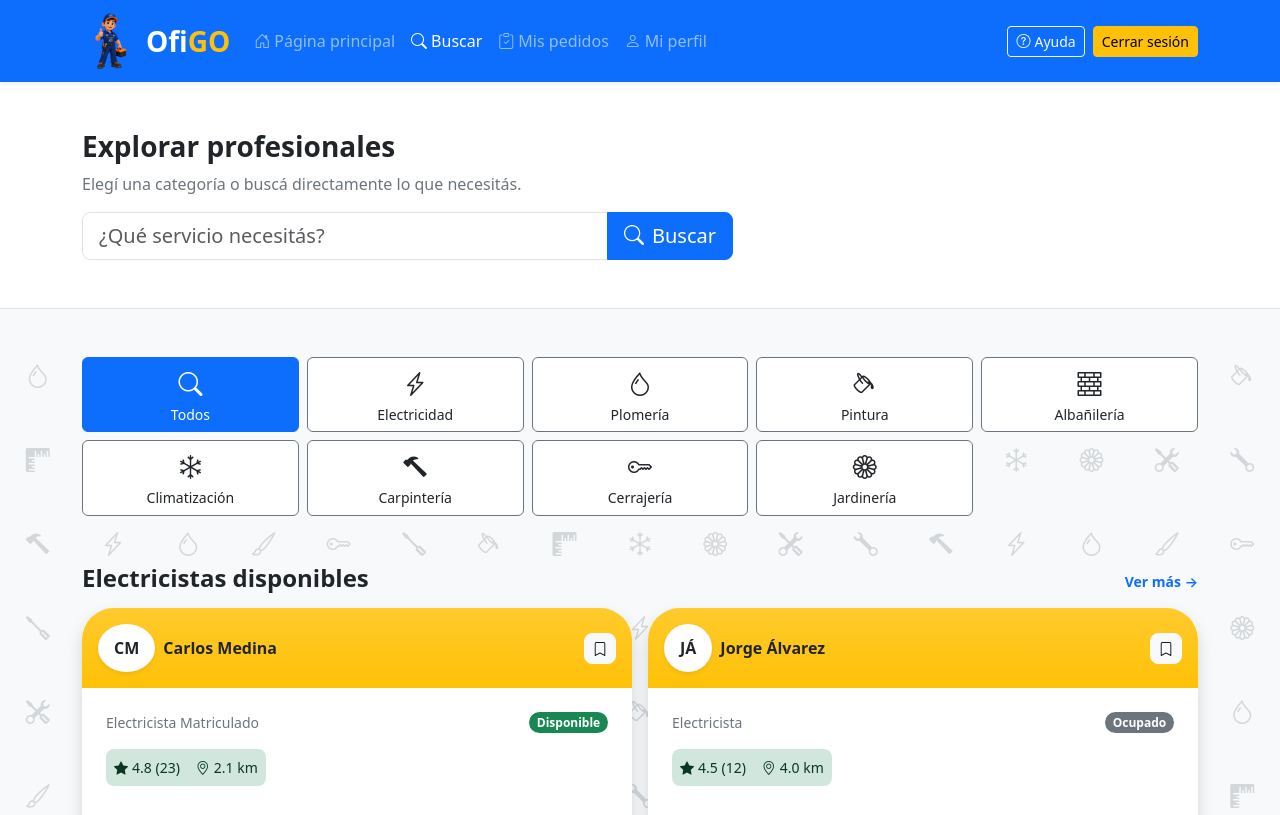
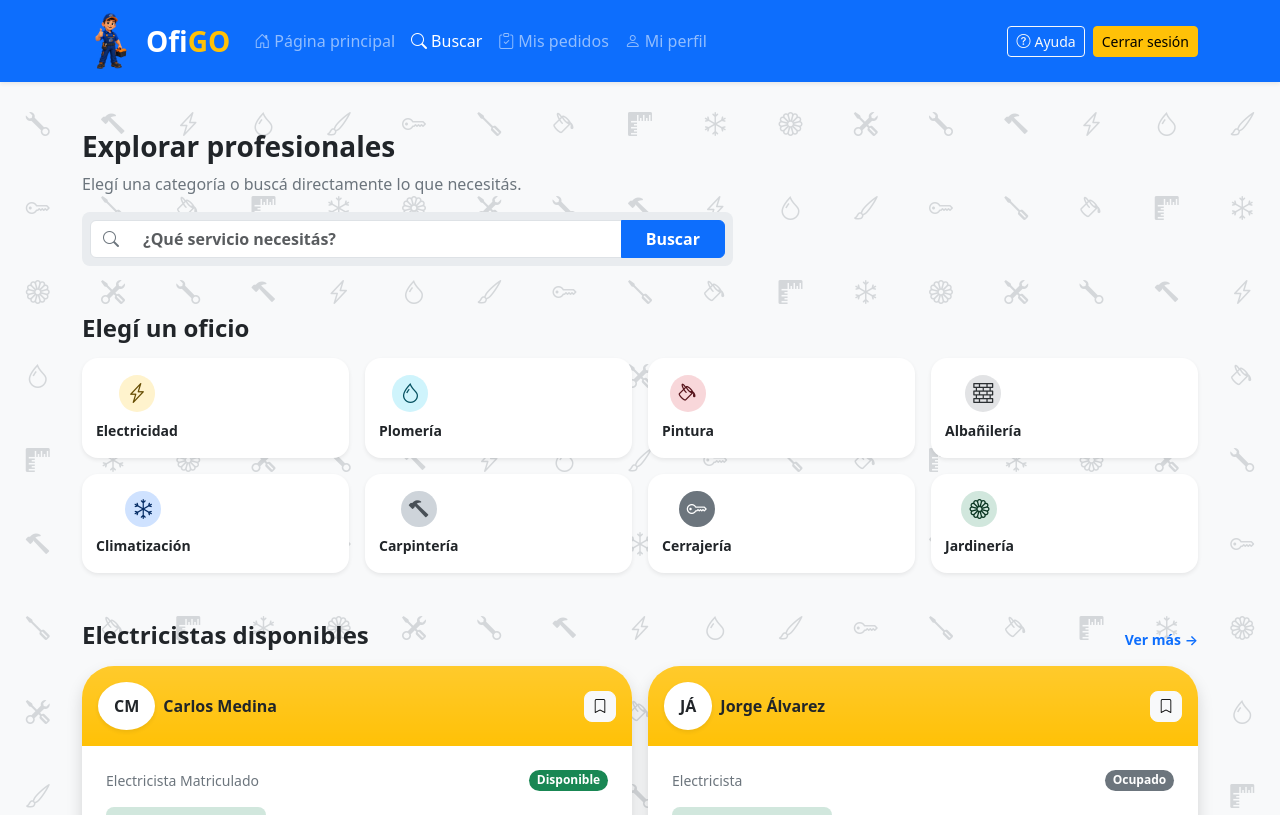
Before and after one commit to lumedina23/programacion4-c9-react, a React (Vite) app: page /oficios in a window 1280 px wide. Shown: the top 815 px of the page. Built offline with nearby package versions, Linux system fonts and the light colour scheme.

Commit message:
Categorías de Oficios con el estilo de la portada y Cerrajería con otro color

```diff
--- a/src/components/common/TarjetaCategoria.jsx
+++ b/src/components/common/TarjetaCategoria.jsx
@@ -1,10 +1,20 @@
 import { Card } from 'react-bootstrap'
 
-function TarjetaCategoria({ nombre, icono, color }) {
+function TarjetaCategoria({ nombre, icono, color, relleno = false, activa = false, alSeleccionar }) {
+  const seleccionable = Boolean(alSeleccionar)
+  const borde = activa ? `border border-2 border-${color}` : 'border-0'
+  const circulo = relleno ? `bg-${color} text-white` : `bg-${color}-subtle text-${color}-emphasis`
+
   return (
-    <Card className="h-100 text-center border-0 shadow-sm rounded-4">
+    <Card
+      as={seleccionable ? 'button' : 'div'}
+      type={seleccionable ? 'button' : undefined}
+      onClick={alSeleccionar}
+      aria-pressed={seleccionable ? activa : undefined}
+      className={`h-100 w-100 text-center shadow-sm rounded-4 ${borde}`}
+    >
       <Card.Body className="d-flex flex-column align-items-center gap-2 py-3 px-2">
-        <div className={`bg-${color}-subtle text-${color}-emphasis rounded-circle p-2 lh-1`}>
+        <div className={`${circulo} rounded-circle p-2 lh-1`}>
           <i className={`bi ${icono} fs-5`}></i>
         </div>
         <Card.Text className="fw-semibold small mb-0">{nombre}</Card.Text>
--- a/src/data/categorias.js
+++ b/src/data/categorias.js
@@ -1,6 +1,7 @@
 // icono: nombre de la clase de Bootstrap Icons (https://icons.getbootstrap.com)
 // color: color de Bootstrap que usa la tarjeta del profesional
 // etiqueta: nombre corto para mostrar (opcional)
+// relleno: círculo del ícono con el color lleno, para distinguirla de otra con el mismo color (opcional)
 // titulo: encabezado que se muestra en Oficios al listar esa categoría
 export const CATEGORIAS = [
   { nombre: 'Electricidad', icono: 'bi-lightning-charge', color: 'warning', titulo: 'Electricistas disponibles' },
@@ -9,6 +10,6 @@ export const CATEGORIAS = [
   { nombre: 'Albañilería', icono: 'bi-bricks', color: 'secondary', titulo: 'Albañiles disponibles' },
   { nombre: 'Climatizacion y Refrigeración', etiqueta: 'Climatización', icono: 'bi-snow', color: 'primary', titulo: 'Técnicos en climatización y refrigeración' },
   { nombre: 'Carpintería', icono: 'bi-hammer', color: 'dark', titulo: 'Carpinteros disponibles' },
-  { nombre: 'Cerrajería', icono: 'bi-key', color: 'secondary', titulo: 'Cerrajeros disponibles' },
+  { nombre: 'Cerrajería', icono: 'bi-key', color: 'secondary', relleno: true, titulo: 'Cerrajeros disponibles' },
   { nombre: 'Jardinería', icono: 'bi-flower1', color: 'success', titulo: 'Jardineros disponibles' },
 ]
--- a/src/pages/Inicio.jsx
+++ b/src/pages/Inicio.jsx
@@ -124,6 +124,7 @@ function Inicio({ alEntrarComoCliente, alEntrarComoTrabajador }) {
                   nombre={categoria.etiqueta || categoria.nombre}
                   icono={categoria.icono}
                   color={categoria.color}
+                  relleno={categoria.relleno}
                 />
               </Col>
             ))}
--- a/src/pages/Menu.jsx
+++ b/src/pages/Menu.jsx
@@ -48,7 +48,7 @@ function Menu({ usuario }) {
         <Row xs={2} sm={4} className="g-3">
           {CATEGORIAS_MENU.map((categoria) => (
             <Col key={categoria.nombre}>
-              <TarjetaCategoria nombre={categoria.nombre} icono={categoria.icono} color={categoria.color} />
+              <TarjetaCategoria nombre={categoria.nombre} icono={categoria.icono} color={categoria.color} relleno={categoria.relleno} />
             </Col>
           ))}
         </Row>
--- a/src/pages/Oficios.jsx
+++ b/src/pages/Oficios.jsx
@@ -1,5 +1,7 @@
 import { useState } from 'react'
-import { Button, Col, Container, Form, InputGroup, Row } from 'react-bootstrap'
+import { Col, Container, Row } from 'react-bootstrap'
+import Buscador from '../components/common/Buscador.jsx'
+import TarjetaCategoria from '../components/common/TarjetaCategoria.jsx'
 import TituloSeccion from '../components/common/TituloSeccion.jsx'
 import TarjetaProfesional from '../components/common/TarjetaProfesional.jsx'
 import { CATEGORIAS } from '../data/categorias.js'
@@ -45,7 +47,6 @@ function ListaProfesionales({ profesionales }) {
 
 function Oficios() {
   const [categoriaActiva, setCategoriaActiva] = useState(null)
-  const [textoIngresado, setTextoIngresado] = useState('')
   const [busquedaActiva, setBusquedaActiva] = useState('')
 
   const resultados = PROFESIONALES.filter(
@@ -54,14 +55,10 @@ function Oficios() {
       (!busquedaActiva || coincideConBusqueda(profesional, busquedaActiva)),
   )
 
-  function buscar(evento) {
-    evento.preventDefault()
-    setBusquedaActiva(textoIngresado.trim())
+  // Tocar la categoría activa la desmarca y vuelve a mostrar todas
+  function seleccionarCategoria(nombre) {
+    setCategoriaActiva(categoriaActiva === nombre ? null : nombre)
   }
-
-  const opcionesCategoria = [{ nombre: null, icono: 'bi-search', etiqueta: 'Todos' }].concat(
-    CATEGORIAS.map((c) => ({ nombre: c.nombre, icono: c.icono, etiqueta: c.etiqueta || c.nombre })),
-  )
 
   function renderResultados() {
     if (resultados.length === 0) {
@@ -100,47 +97,39 @@ function Oficios() {
 
   return (
     <>
-      <section className="bg-white border-bottom py-5">
+      <section className="pt-5">
         <Container>
           <h1 className="h3 fw-bold">Explorar profesionales</h1>
           <p className="text-secondary">Elegí una categoría o buscá directamente lo que necesitás.</p>
 
-          <Form onSubmit={buscar} className="col-lg-7">
-            <InputGroup size="lg">
-              <Form.Control
-                type="search"
-                placeholder="¿Qué servicio necesitás?"
-                aria-label="Servicio a buscar"
-                value={textoIngresado}
-                onChange={(evento) => setTextoIngresado(evento.target.value)}
-              />
-              <Button type="submit" variant="primary">
-                <i className="bi bi-search me-2"></i>Buscar
-              </Button>
-            </InputGroup>
-          </Form>
+          <div className="col-lg-7">
+            <Buscador placeholder="¿Qué servicio necesitás?" alBuscar={(texto) => setBusquedaActiva(texto.trim())} />
+          </div>
         </Container>
       </section>
 
       <Container className="py-5">
-        <Row xs={3} sm={3} md={5} lg={9} className="g-2 mb-5">
-          {opcionesCategoria.map((opcion) => {
-            const activa = categoriaActiva === opcion.nombre
-            return (
-              <Col key={opcion.etiqueta}>
-                <Button
-                  variant={activa ? 'primary' : 'outline-secondary'}
-                  className={`w-100 h-100 d-flex flex-column align-items-center gap-1 py-2 small ${activa ? '' : 'bg-white text-body'}`}
-                  aria-pressed={activa}
-                  onClick={() => setCategoriaActiva(opcion.nombre)}
-                >
-                  <i className={`bi ${opcion.icono} fs-4`}></i>
-                  <span className="small lh-sm">{opcion.etiqueta}</span>
-                </Button>
+        <section className="mb-5">
+          <TituloSeccion
+            titulo="Elegí un oficio"
+            textoEnlace={categoriaActiva ? 'Ver todos' : undefined}
+            alHacerClick={() => setCategoriaActiva(null)}
+          />
+          <Row xs={2} sm={4} className="g-3">
+            {CATEGORIAS.map((categoria) => (
+              <Col key={categoria.nombre}>
+                <TarjetaCategoria
+                  nombre={categoria.etiqueta || categoria.nombre}
+                  icono={categoria.icono}
+                  color={categoria.color}
+                  relleno={categoria.relleno}
+                  activa={categoriaActiva === categoria.nombre}
+                  alSeleccionar={() => seleccionarCategoria(categoria.nombre)}
+                />
               </Col>
-            )
-          })}
-        </Row>
+            ))}
+          </Row>
+        </section>
 
         {renderResultados()}
       </Container>
```
